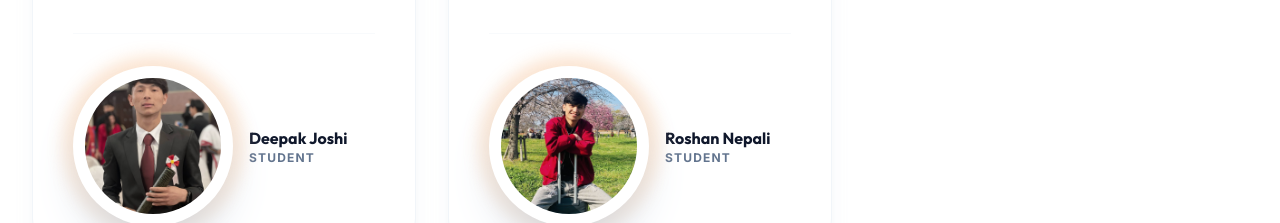
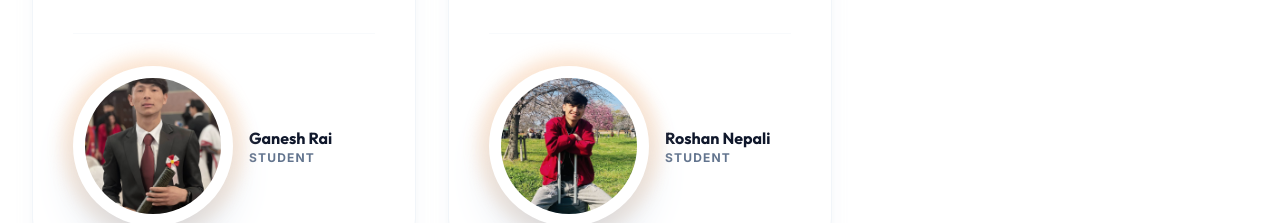
Before and after one commit to saroj60/seven-seas-education, a React (Vite) app: page / in a window 1280 px wide. Shown: the part 5640-5863 px from the top of the page. Built offline with nearby package versions, Linux system fonts and the light colour scheme.

Commit message:
style: update testimonial name to Ganesh Rai

```diff
--- a/src/components/common/Testimonials.jsx
+++ b/src/components/common/Testimonials.jsx
@@ -63,7 +63,7 @@ const Testimonials = () => {
     },
     {
       id: 7,
-      name: "Deepak Joshi",
+      name: "Ganesh Rai",
       role: "Student",
       image: t7,
       content: "Highly professional environment. The dedication of the teachers is what sets Seven Seas apart from other institutes.",
--- a/src/components/layout/Navbar.jsx
+++ b/src/components/layout/Navbar.jsx
@@ -112,6 +112,7 @@ const Navbar = () => {
               <AnimatePresence>
                 {link.submenu && activeDropdown === link.name && (
                   <motion.div
+                    key={`mega-menu-${link.name}-${Date.now()}`}
                     initial={{ opacity: 0, y: 10 }}
                     animate={{ opacity: 1, y: 0 }}
                     exit={{ opacity: 0, y: 10 }}
```
